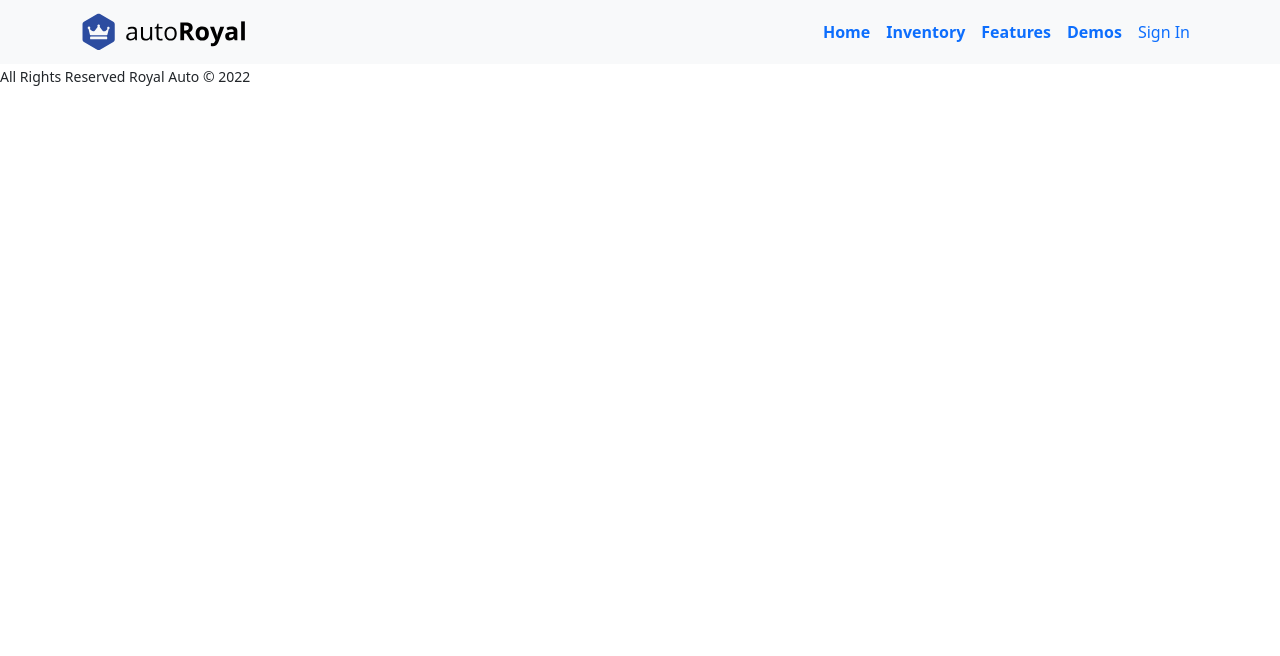
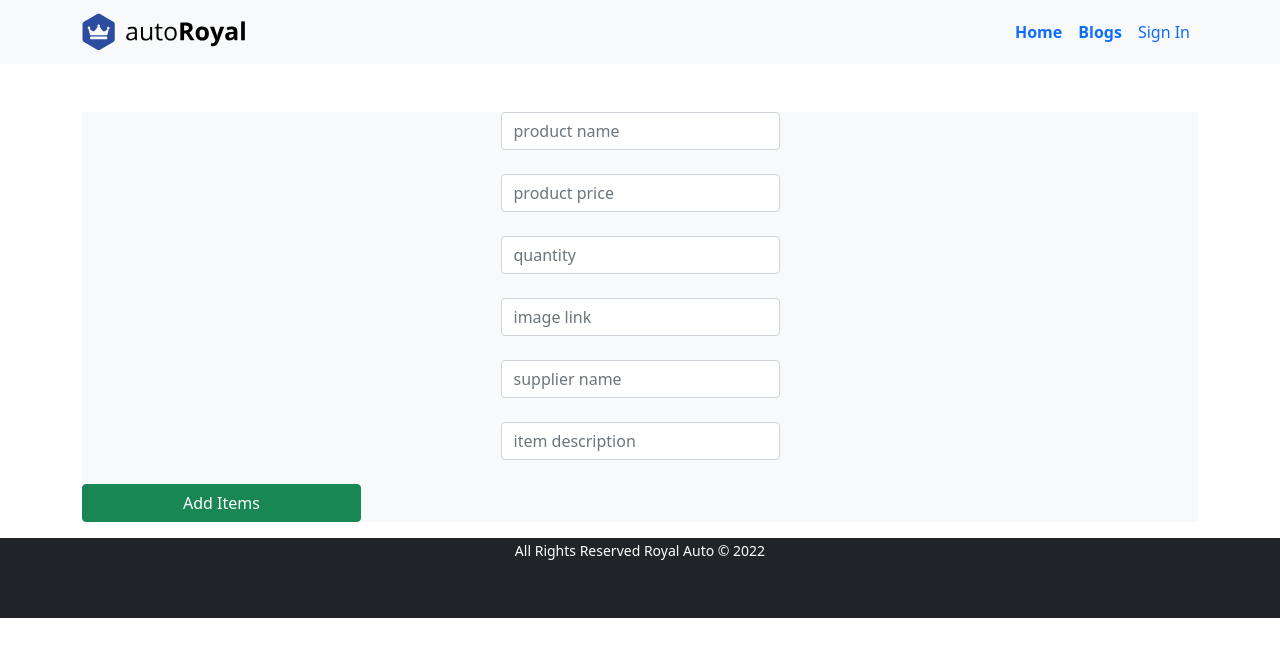
Before and after one commit to Sumon092/royal-auto-client, a React (Create React App) app: page /addItem in a window 1280 px wide. Shown: the top 656 px of the page. Built offline with nearby package versions, Linux system fonts and the light colour scheme; no server answers.

Commit message:
blogs added

```diff
--- a/src/App.js
+++ b/src/App.js
@@ -13,6 +13,9 @@ import SignUp from './pages/SignIn/SignUp/SignUp';
 import SocialSignIn from './pages/SignIn/SocialSignIn/SocialSignIn';
 import ManageInventory from './pages/ManageInventory/ManageInventory';
 import InsertQuantity from './pages/InsertQuantity/InsertQuantity';
+import AddNewItem from './pages/AddNewItem/AddNewItem';
+import NotFound from './pages/NotFound/NotFound';
+import Blogs from './pages/Blogs/Blogs';
 
 function App() {
   return (
@@ -33,6 +36,9 @@ function App() {
         <Route path='/manageInventory' element={<ManageInventory />}></Route>
         <Route path='/insertQuantity/:id' element={<InsertQuantity />}></Route>
         <Route path='/update/:id' element={<UpdateInventory />}></Route>
+        <Route path='/addItem' element={<AddNewItem></AddNewItem>}></Route>
+        <Route path='/blogs' element={<Blogs></Blogs>}></Route>
+        <Route path='*' element={<NotFound></NotFound>}></Route>
       </Routes>
       <Footer />
 
--- /dev/null
+++ b/src/pages/AddNewItem/AddNewItem.js
@@ -0,0 +1,68 @@
+import React from 'react';
+import { useSignInWithEmailAndPassword } from 'react-firebase-hooks/auth';
+import auth from '../../firebase.init';
+
+const AddNewItem = () => {
+    const [
+        signInWithEmailAndPassword,
+        user,
+        loading,
+        error,
+    ] = useSignInWithEmailAndPassword(auth);
+
+
+    const handleAddCar = event => {
+        event.preventDefault();
+        const name = event.target.name.value;
+        const quantity = event.target.quantity.value;
+        const supplier = event.target.supplier.value;
+        const price = event.target.price.value;
+        const image = event.target.image.value;
+
+
+
+        const car = { name, quantity, supplier, price, image };
+
+
+        //send data to server
+        fetch('http://localhost:5000/addCar', {
+            method: 'POST',
+            headers: {
+                'Content-type': 'application/json',
+            },
+            body: JSON.stringify(car)
+        })
+            .then(res => res.json())
+            .then(data => {
+                console.log('success', data);
+                alert('user added successful');
+                event.target.reset();
+            })
+    }
+
+
+    return (
+        <div className='container mx-auto w-100 mt-5'>
+            <div className="bg-light">
+                <form onSubmit={handleAddCar}>
+                    <input type="text" name="name" className='form-control w-25 mx-auto' placeholder='product name' id="" />
+                    <br />
+                    <input type="text" name="price" className='form-control w-25 mx-auto' placeholder='product price' id="" />
+                    <br />
+                    <input type="text" name="quantity" className='form-control w-25 mx-auto' placeholder='quantity' id="" />
+                    <br />
+                    <input type="text" name="image" className='form-control w-25 mx-auto' placeholder='image link' id="" />
+                    <br />
+                    <input type="text" name="supplier" className='form-control w-25 mx-auto' placeholder='supplier name' id="" />
+                    <br />
+                    <input type="text" name="description" className='form-control w-25 mx-auto' placeholder='item description' id="" />
+                    <br />
+                    <input type="submit" className='mx-auto w-25 btn btn-success' value="Add Items" />
+
+                </form>
+            </div>
+        </div>
+    );
+};
+
+export default AddNewItem;
--- /dev/null
+++ b/src/pages/Blogs/Blogs.js
@@ -0,0 +1,45 @@
+import React from 'react';
+
+const Blogs = () => {
+    return (
+        <div className='container bg-light w-75 p-3 mt-5'>
+            <h1>What is The difference between Javascript and node js?</h1>
+            <p>Ans:
+                <br />
+                JavaScript is a simple programming language that runs in any browser JavaScript Engine. Whereas Node JS is an interpreter or running environment for a JavaScript programming language that holds many excesses, it requires libraries that can easily be accessed from JavaScript programming for better use.
+                <br />
+                JavaScript is normally used for any client-side activity for one web application. An activity can be addressing business validation or dynamic page display in some schedule time interval or basic Ajax call kind of task. Those are used for a maximum time for any web application. Whereas Node JS mainly used for accessing or running any operating system for non-blocking operation. An operation like creating or executing a shell script, or getting some specific hardware-related information on one call or installed certificate details in the system or a lot of define task is non-blocking on an operating system.
+                <br />
+                JavaScript running in any engine like Spider monkey (FireFox), JavaScript Core (Safari), V8 (Google Chrome). So JavaScript programming is very easy to write, and put any running environment means proper browser. Whereas Node JS only support the V8 engine, which googles chrome specific. But whether it supports the V8 engine, written JavaScript code can able to run in any environment. So there has no browser-specific constraint on it.
+            </p>
+
+            <h1>Difference between SQL and NOSQL</h1>
+            <p>Ans:
+                <br />
+                SQL databases are relational, NoSQL databases are non-relational.
+                <br />
+                SQL databases use structured query language and have a predefined schema. NoSQL databases have dynamic schemas for unstructured data.
+                <br />
+                SQL databases are vertically scalable, while NoSQL databases are horizontally scalable.
+                <br />
+
+                SQL databases are table-based, while NoSQL databases are document, key-value, graph, or wide-column stores. <br />
+
+                SQL databases are better for multi-row transactions, while NoSQL is better for unstructured data like documents or JSON.
+            </p>
+            <h1>What is JWT and how its works</h1>
+            <p>Ans:
+                <br />
+                JSON Web Token (JWT) is an open standard for securely transmitting information between parties as JSON object.
+                <br />
+                It is compact, readable and digitally signed using a private key/ or a public key pair by the Identity Provider. So the integrity and authenticity of the token can be verified by other parties involved.
+                <br />
+                The purpose of using JWT is not to hide data but to ensure the authenticity of the data. JWT is signed and encoded, not encrypted.
+                <br />
+                JWT is a token based stateless authentication mechanism. Since it is a client-side based stateless session, server doesn’t have to completely rely on a datastore(database) to save session information.
+            </p>
+        </div>
+    );
+};
+
+export default Blogs;
--- a/src/pages/ManageInventory/ManageInventory.js
+++ b/src/pages/ManageInventory/ManageInventory.js
@@ -1,5 +1,5 @@
 import React, { useEffect, useState } from 'react';
-import { useParams } from 'react-router-dom';
+import { Link, useParams } from 'react-router-dom';
 import AllProducts from '../../AllProducts/AllProducts';
 import useInventory from '../hooks/useInventory';
 import useInventoryDetail from '../hooks/useInventoryDetail';
@@ -20,6 +20,7 @@ const ManageInventory = () => {
                         cars.map(car => <AllProducts key={car._id} car={car}></AllProducts>)
                     }
                 </div>
+                <Link to="/addItem"> <button className='btn btn-success'>Add New Item</button></Link>
             </div>
         </>
     )
--- /dev/null
+++ b/src/pages/NotFound/NotFound.js
@@ -0,0 +1,11 @@
+import React from 'react';
+
+const NotFound = () => {
+    return (
+        <div className='container display-1 mx-auto fs-2 fw-bold mt-5'>
+            <h1>OOOPPPS! The page you are looking for is not found !</h1>
+        </div>
+    );
+};
+
+export default NotFound;
--- a/src/pages/Shared/Footer/Footer.js
+++ b/src/pages/Shared/Footer/Footer.js
@@ -2,8 +2,8 @@ import React from 'react';
 
 const Footer = () => {
     return (
-        <div>
-            <p><small>All Rights Reserved Royal Auto &copy; 2022</small></p>
+        <div style={{ height: '80px' }} className='bg-dark text-white text-center'>
+            <p className='mt-3'><small>All Rights Reserved Royal Auto &copy; 2022</small></p>
         </div>
     );
 };
--- a/src/pages/Shared/Header/Header.js
+++ b/src/pages/Shared/Header/Header.js
@@ -20,9 +20,13 @@ const Header = () => {
                     <Navbar.Collapse id="responsive-navbar-nav">
                         <Nav className="ms-auto">
                             <Nav.Link as={Link} to='/home' href="#home" className='fw-bold'>Home</Nav.Link>
-                            <Nav.Link as={Link} to='/inventory' href="#inventory" className='fw-bold'>Inventory</Nav.Link>
-                            <Nav.Link href="#features" className='fw-bold'>Features</Nav.Link>
-                            <Nav.Link href="#demos" className='fw-bold'>Demos</Nav.Link>
+                            {
+                                user ? <Nav.Link as={Link} to='/manageInventory' href="#manageInventory" className='fw-bold'>Manage Inventory</Nav.Link> : ''
+                            }
+                            {
+                                user ? <Nav.Link as={Link} to='/addItem' href="#features" className='fw-bold'>Add Item</Nav.Link> : ''
+                            }
+                            <Nav.Link as={Link} to='/blogs' href="#demos" className='fw-bold'>Blogs</Nav.Link>
                         </Nav>
                         <Nav>
                             {
```
